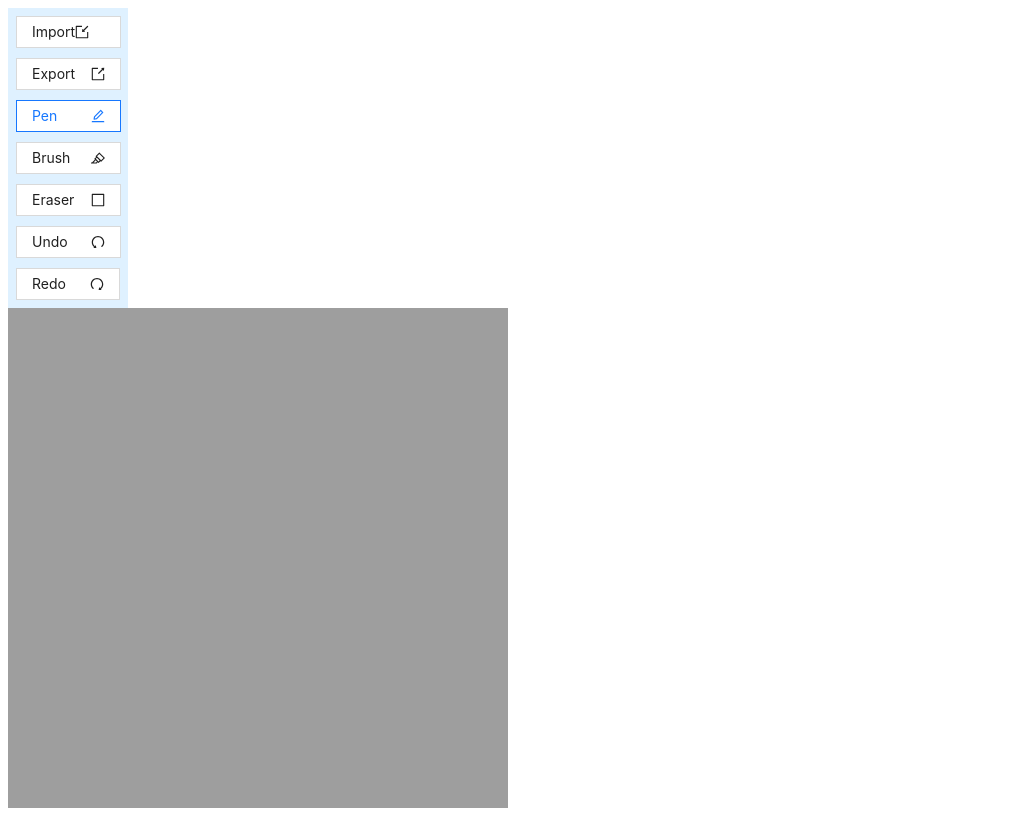
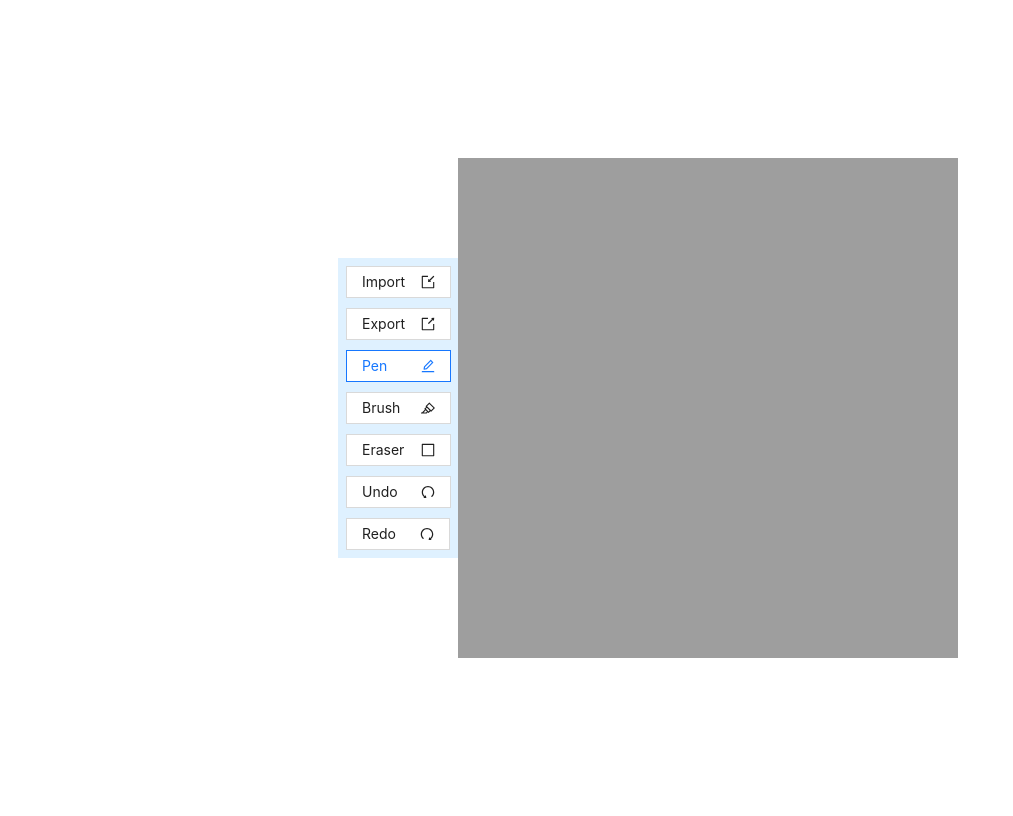
Before and after one commit to ilketorun/image-annotation-tool, a React (Create React App) app: page / in a window 1280 px wide. Shown: the whole page, without its empty margins (0-1013 px from the left). Built offline with nearby package versions, Linux system fonts and the light colour scheme.

Commit message:
fix: home page and import button css fixed

```diff
--- a/config-overrides.js
+++ b/config-overrides.js
@@ -7,7 +7,7 @@ module.exports = function override(config) {
     '@utils': 'src/utils',
     '@constants': 'src/constants',
     '@contexts': 'src/contexts',
-    '@pages': 'src/pages',
+    '@pages': 'src/pages'
   })(config)
 
   return config;
--- a/jsconfig.json
+++ b/jsconfig.json
@@ -7,7 +7,7 @@
       "@utils": ["utils"],
       "@constants": ["constants"],
       "@contexts": ["contexts"],
-      "@pages": ["pages"],
+      "@pages": ["pages"]
     }
   },
   "include": ["src"]
--- a/src/components/Canvas/ToolBox/Import.js
+++ b/src/components/Canvas/ToolBox/Import.js
@@ -3,8 +3,6 @@ import React from "react";
 import { ImportOutlined } from '@ant-design/icons';
 import { Upload } from 'antd';
 import { PropTypes } from 'prop-types';
-
-import styles from './styles.module.css';
 
 const Import = ({ importZip }) => {
   return (
@@ -16,7 +14,14 @@ const Import = ({ importZip }) => {
       showUploadList={false}
       accept=".zip"
     >
-      <div className={styles.tool}>
+      <div
+        style={{
+          display: 'flex',
+          alignItems: 'center',
+          justifyContent: 'space-between',
+          width: '73px',
+        }}
+      >
         Import
         <ImportOutlined />
       </div>
--- a/src/components/Canvas/ToolBox/index.js
+++ b/src/components/Canvas/ToolBox/index.js
@@ -1,7 +1,5 @@
-/* eslint-disable no-unreachable */
-/* eslint-disable no-unused-vars */
-import React, { useContext, useEffect } from "react";
-import { Radio, Upload } from 'antd';
+import React, { useContext } from "react";
+import { Radio } from 'antd';
 import { PropTypes } from "prop-types";
 
 import { TOOLS } from "@constants";
@@ -30,7 +28,7 @@ const ToolBox = ({ importZip, exportZip }) => {
 
   return (
     <Radio.Group className={styles.container} onChange={onChange} value={tool}>
-      <Radio.Button className={styles.button} value={TOOLS.IMPORT}>
+      <Radio.Button className={styles.importButton} value={TOOLS.IMPORT}>
         <Import importZip={importZip} />
       </Radio.Button>
       <Radio.Button className={styles.button} value={TOOLS.EXPORT}>
--- a/src/components/Canvas/ToolBox/styles.module.css
+++ b/src/components/Canvas/ToolBox/styles.module.css
@@ -17,3 +17,10 @@
   flex-direction: row;
   justify-content: space-between;
 }
+
+.importButton {
+  border-radius: 0px !important;
+  display: flex !important;
+  flex-direction: row !important;
+  align-items: center !important;
+}
--- a/src/components/Canvas/styles.module.css
+++ b/src/components/Canvas/styles.module.css
@@ -1,3 +1,8 @@
 .container {
-  cursor: crosshair;
+  display: flex;
+  flex-direction: row;
+  justify-content: center;
+  align-items: center;
+  height: 100vh;
+  width: 100vw;
 }
```
